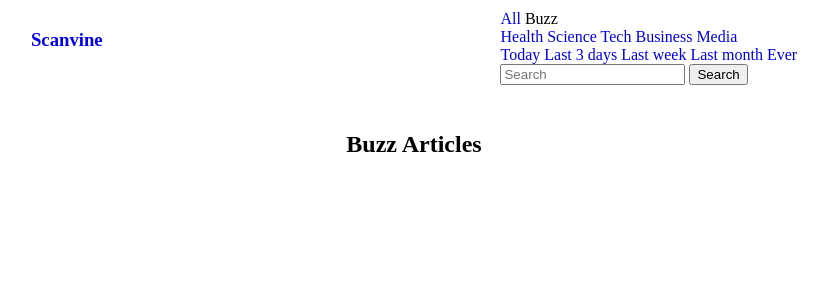
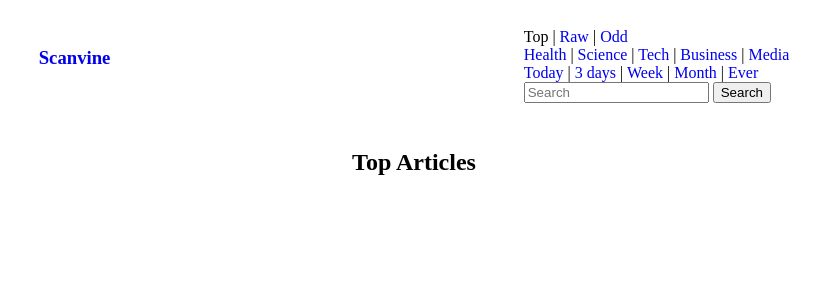
Before and after one commit to rezendi/scanvine, a Django app: page /main/ in a window 1280 px wide. Shown: the top 300 px of the page, without its empty margins (226-1052 px from the left). Run offline with Django 3.2, Linux system fonts and the light colour scheme; data that the repository does not hold is empty; parts of the project's set-up code (start-up, migrations or seed data) failed here and were passed over.

Commit message:
some tweaks, category pages too

```diff
--- a/main/views.py
+++ b/main/views.py
@@ -63,7 +63,7 @@ def index_view(request, category=None):
         articles.sort(key = lambda L: L.score, reverse=True)
 
     context = {
-        'category': category.title() if category else 'Buzz' if is_buzz else 'Top',
+        'category': category.title() if category else 'Top' if is_buzz else 'Raw',
         'articles': articles,
     }
     return render(request, 'main/index.html', context)
--- a/templates/main/index.html
+++ b/templates/main/index.html
@@ -8,7 +8,7 @@ a {
 header {
     display:flex;
     justify-content:space-around;
-    margin:10px 50px 10px 50px;
+    padding:20px 50px 10px 50px;
 }
 
 content {
@@ -24,9 +24,11 @@ section {
 }
 
 article {
+    border-top:1px solid lavender;
+    border-style:thin;
     display:flex;
     flex-direction:column;
-    width:800px;
+    width:100%;
     padding:10px;
 }
 
@@ -61,21 +63,22 @@ article {
             <H3><a href="/">Scanvine</a></H3>
             <div id="filter-menu">
                 <div id="filter-scoring">
-                    <span class="scoring">{% if category == 'Top' %}All{%else %}<a href="/main/">All</a>{% endif %}</span>
-                    <span class="scoring">{% if category == 'Buzz' %}Buzz{%else %}<a href="/main/buzz">Buzz</a>{% endif %}</span>
+                    <span class="scoring">{% if category == 'Top' %}Top{%else %}<a href="/main/">Top</a>{% endif %}</span> |
+                    <span class="scoring">{% if category == 'Raw' %}Raw{%else %}<a href="/main/raw">Raw</a>{% endif %}</span> |
+                    <span class="scoring">{% if category == 'Odd' %}Odd{%else %}<a href="/main/">Odd</a>{% endif %}</span>
                 </div>
                 <div id="filter-category">
-                    <span class="category"><a href="/main/category/health">Health</a></span>
-                    <span class="category"><a href="/main/category/science">Science</a></span>
-                    <span class="category"><a href="/main/category/tech">Tech</a></span>
-                    <span class="category"><a href="/main/category/business">Business</a></span>
+                    <span class="category"><a href="/main/category/health">Health</a></span> |
+                    <span class="category"><a href="/main/category/science">Science</a></span> |
+                    <span class="category"><a href="/main/category/tech">Tech</a></span> |
+                    <span class="category"><a href="/main/category/business">Business</a></span> |
                     <span class="category"><a href="/main/category/media">Media</a></span>
                 </div>
                 <div id="filter-timing">
-                    <span class="timing"><a href="/">Today</a></span>
-                    <span class="timing"><a href="/">Last 3 days</a></span>
-                    <span class="timing"><a href="/">Last week</a></span>
-                    <span class="timing"><a href="/">Last month</a></span>
+                    <span class="timing"><a href="/">Today</a></span> |
+                    <span class="timing"><a href="/">3 days</a></span> |
+                    <span class="timing"><a href="/">Week</a></span> |
+                    <span class="timing"><a href="/">Month</a></span> |
                     <span class="timing"><a href="/">Ever</a></span>
                 </div>
                 <div id="filter-search">
@@ -95,15 +98,15 @@ article {
         <div id="article-list">
             {% for article in articles %}
             <article>
-                <a class="article-title" href="{{article.url}}">{{article.title|truncatechars:84}}</a>
+                <a class="article-title" href="{{article.url}}">{{article.title|truncatechars:94}}</a>
                 <div class="article-bottom">
                     {% if article.thumbnail_url %}
-                        <div class="article-image">
+                        <div class="article-image" title="{{article.score}}">
                             <a href="{{article.url}}"><img src="{{article.thumbnail_url}}" height="60" width="auto"/></a>
                         </div>
                     {% endif %}
                     <span class="article-info">
-                        <a href="/main/author/{{article.author_id}}">{{article.author|truncatechars:40}}</a>
+                        <a href="/main/author/{{article.author_id}}">{{article.author|truncatechars:80}}</a>
                         <em><a href="/main/publication/{{article.publication_id}}">{{article.publication|truncatechars:40}}</a></em>
                         <a href="/main/article/{{article.id}}">{{article.display_date|timesince}} ago</a>
                     </span>
```
